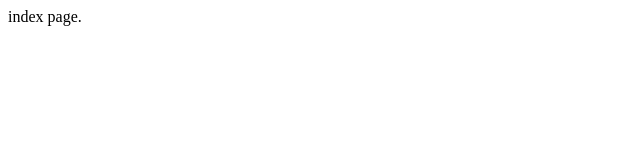
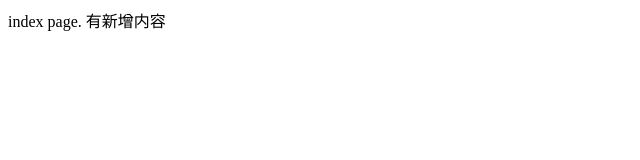
Before and after one commit to LeeOrganization/edu-area, a plain HTML site: page index.html in a window 1280 px wide. Shown: the whole page, without its empty margins (0-640 px from the left). Drawn offline with Linux system fonts and the light colour scheme.

Commit message:
修改了index.html

```diff
--- a/index.html
+++ b/index.html
@@ -2,6 +2,7 @@
 	<head></head>
 	<body>
 		index page.
+		有新增内容
 
 	</body>
 
```
